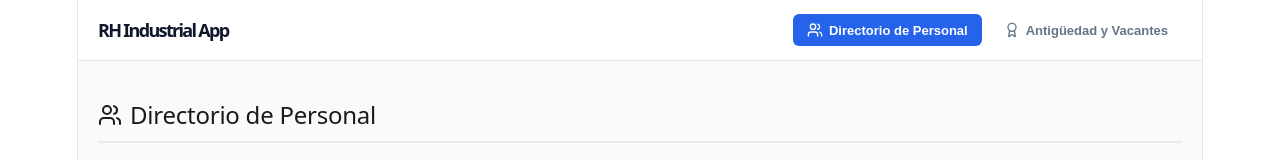
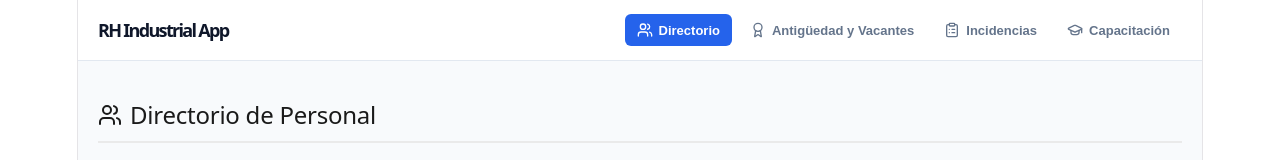
Before and after one commit to impredimex-hub/rrhh-pwa, a React (Vite) app: page / in a window 1280 px wide. Shown: the top 160 px of the page. Built offline with nearby package versions, Linux system fonts and the light colour scheme; no server answers; the database is empty.

Commit message:
Update App.tsx

```diff
--- a/src/App.tsx
+++ b/src/App.tsx
@@ -1,39 +1,54 @@
 import { useState } from 'react';
-import { Users, Award } from 'lucide-react';
+import { Users, Award, ClipboardList, GraduationCap } from 'lucide-react';
 import { PersonalModule } from './components/PersonalModule';
 import { AntiguedadVacantesModule } from './components/AntiguedadVacantesModule';
+import { IncidenciasModule } from './components/IncidenciasModule';
+import { CapacitacionModule } from './components/CapacitacionModule';
 
 function App() {
-  const [pestanaActiva, setPestanaActiva] = useState<'personal' | 'antiguedad'>('personal');
+  const [pestanaActiva, setPestanaActiva] = useState<'personal' | 'antiguedad' | 'incidencias' | 'capacitacion'>('personal');
+
+  const navItems = [
+    { id: 'personal', label: 'Directorio', icon: Users },
+    { id: 'antiguedad', label: 'Antigüedad y Vacantes', icon: Award },
+    { id: 'incidencias', label: 'Incidencias', icon: ClipboardList },
+    { id: 'capacitacion', label: 'Capacitación', icon: GraduationCap },
+  ];
 
   return (
     <div style={{ minHeight: '100vh', backgroundColor: '#f8fafc', fontFamily: 'sans-serif' }}>
       <header style={{ background: '#ffffff', borderBottom: '1px solid #e2e8f0', padding: '0 20px' }}>
-        <div style={{ maxWidth: '1100px', margin: '0 auto', display: 'flex', justifyContent: 'space-between', alignItems: 'center', height: '60px' }}>
+        <div style={{ maxWidth: '1100px', margin: '0 auto', display: 'flex', justifyContent: 'space-between', alignItems: 'center', height: '60px', flexWrap: 'wrap' }}>
           <h1 style={{ fontSize: '18px', fontWeight: 'bold', margin: 0, color: '#0f172a' }}>
             RH Industrial App
           </h1>
-          <nav style={{ display: 'flex', gap: '8px' }}>
-            <button
-              onClick={() => setPestanaActiva('personal')}
-              style={{
-                display: 'flex', alignItems: 'center', gap: '6px', padding: '8px 14px', borderRadius: '6px', border: 'none', cursor: 'pointer', fontWeight: 'bold', fontSize: '13px',
-                background: pestanaActiva === 'personal' ? '#2563eb' : 'transparent',
-                color: pestanaActiva === 'personal' ? '#ffffff' : '#64748b'
-              }}
-            >
-              <Users size={16} /> Directorio de Personal
-            </button>
-            <button
-              onClick={() => setPestanaActiva('antiguedad')}
-              style={{
-                display: 'flex', alignItems: 'center', gap: '6px', padding: '8px 14px', borderRadius: '6px', border: 'none', cursor: 'pointer', fontWeight: 'bold', fontSize: '13px',
-                background: pestanaActiva === 'antiguedad' ? '#2563eb' : 'transparent',
-                color: pestanaActiva === 'antiguedad' ? '#ffffff' : '#64748b'
-              }}
-            >
-              <Award size={16} /> Antigüedad y Vacantes
-            </button>
+          <nav style={{ display: 'flex', gap: '6px' }}>
+            {navItems.map((item) => {
+              const Icon = item.icon;
+              const activo = pestanaActiva === item.id;
+              return (
+                <button
+                  key={item.id}
+                  onClick={() => setPestanaActiva(item.id as any)}
+                  style={{
+                    display: 'flex',
+                    alignItems: 'center',
+                    gap: '6px',
+                    padding: '8px 12px',
+                    borderRadius: '6px',
+                    border: 'none',
+                    cursor: 'pointer',
+                    fontWeight: 'bold',
+                    fontSize: '13px',
+                    background: activo ? '#2563eb' : 'transparent',
+                    color: activo ? '#ffffff' : '#64748b',
+                    transition: 'all 0.15s ease'
+                  }}
+                >
+                  <Icon size={16} /> {item.label}
+                </button>
+              );
+            })}
           </nav>
         </div>
       </header>
@@ -41,6 +56,8 @@ function App() {
       <main style={{ padding: '20px 0' }}>
         {pestanaActiva === 'personal' && <PersonalModule />}
         {pestanaActiva === 'antiguedad' && <AntiguedadVacantesModule />}
+        {pestanaActiva === 'incidencias' && <IncidenciasModule />}
+        {pestanaActiva === 'capacitacion' && <CapacitacionModule />}
       </main>
     </div>
   );
```
